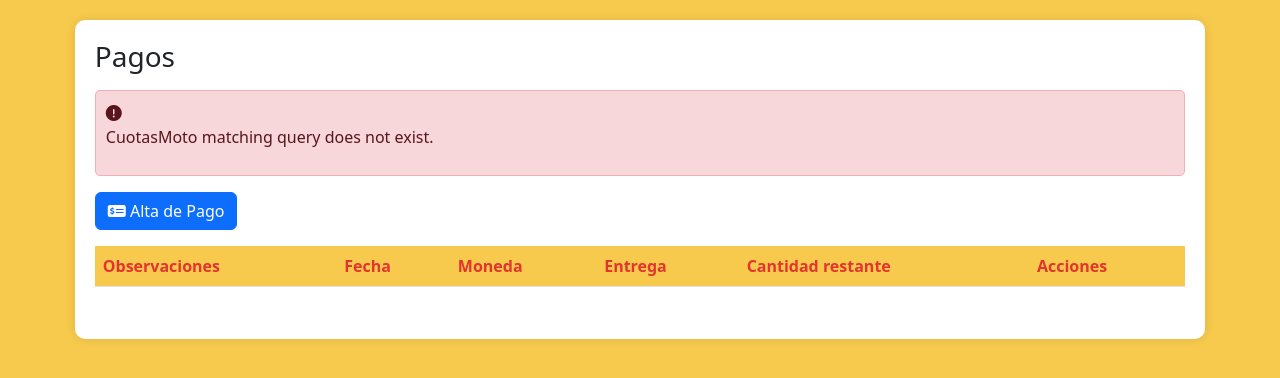
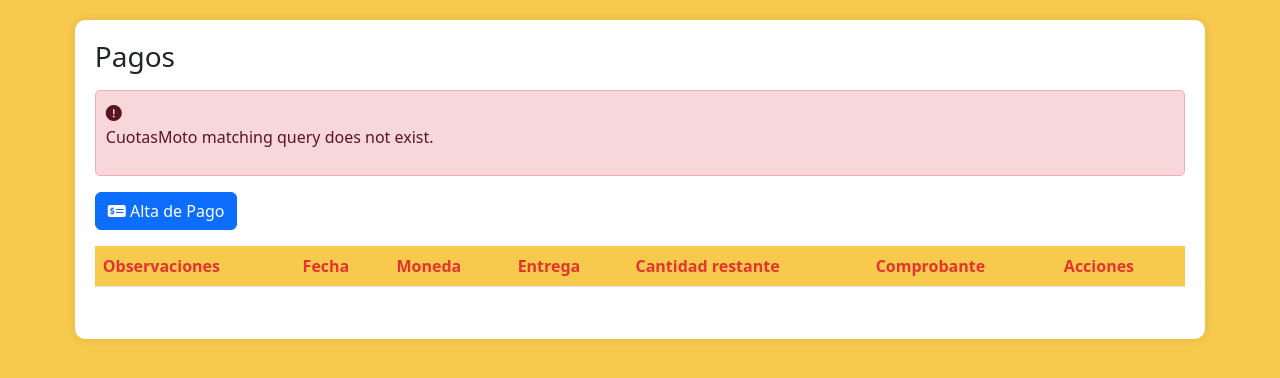
Before and after one commit to jlumaca/UmpierrezMotos, a Django app: page /alta_pago/1 in a window 1280 px wide. Shown: the part 56-434 px from the top of the page. Run offline with Django 5.2, Linux system fonts and the light colour scheme; data comes from the database, SQL or seed files in the repository; both versions use the stored data as it was after the commit; lists and menus that the app fills with data are empty.

Commit message:
Se agrega pago y visualizacion de comprobante

```diff
--- a/AppUM/models.py
+++ b/AppUM/models.py
@@ -116,3 +116,4 @@ class CuotasMoto(models.Model):
     precio_dolar = models.DecimalField(max_digits=10, decimal_places=2,default=0)
     venta = models.ForeignKey(ComprasVentas, related_name='cuotas_venta', on_delete=models.CASCADE)
     observaciones = models.TextField(null=True, blank=True)
+    comprobante_pago = models.FileField(upload_to='documentacion/comprobantes/', null=True, blank=True)
--- a/AppUM/templates/perfil_administrativo/ventas/detalles_cuotas.html
+++ b/AppUM/templates/perfil_administrativo/ventas/detalles_cuotas.html
@@ -70,6 +70,10 @@
                 <label for="descripcion" class="form-label">Observaciones</label>
                 <textarea class="form-control" name="observaciones_pago" id="descripcion" placeholder="Observaciones del pago" rows="3"></textarea>
             </div>
+            <div class="mb-3">
+                <label for="libreta_propiedad" class="form-label">Comprobante de pago</label>
+                <input type="file" class="form-control" name="comprobante_pago" id="comprobante_pago">
+            </div>
             <button type="submit" class="btn btn-success">Guardar</button>
             <a href="" class="btn btn-secondary">Cancelar</a>
         </form>
@@ -87,17 +91,28 @@
                 <th>Moneda</th>
                 <th>Entrega</th>
                 <th>Cantidad restante</th>
+                <th>Comprobante</th>
                 <th>Acciones</th>
             </tr>
         </thead>
         <tbody>
                {% for cuota in page_obj %}
                 <tr>
-                    <td>{{ cuota.observaciones }}</td>
-                    <td>{{ cuota.fecha_pago }}</td>
-                    <td>{{ cuota.moneda }}</td>
-                    <td>{% if cuota.moneda == "Pesos" %} {{ cuota.valor_pago_pesos }} {% else %} {{ cuota.valor_pago_dolares }} {% endif %}</td>
-                    <td>${{ cuota.cant_restante_pesos }}/U$s{{ cuota.cant_restante_dolares }}</td>
+                    <td>{{ cuota.cuota.observaciones }}</td>
+                    <td>{{ cuota.cuota.fecha_pago }}</td>
+                    <td>{{ cuota.cuota.moneda }}</td>
+                    <td>{% if cuota.cuota.moneda == "Pesos" %} {{ cuota.cuota.valor_pago_pesos }} {% else %} {{ cuota.cuota.valor_pago_dolares }} {% endif %}</td>
+                    <td>${{ cuota.cuota.cant_restante_pesos }}/U$s{{ cuota.cuota.cant_restante_dolares }}</td>
+                    <td>
+                        {% if cuota.comprobante_pago %}
+                        <a href="{{ cuota.comprobante_pago }}" target="_blank" class="btn btn-primary">
+                            <i class="fas fa-file-alt"></i> Ver Comprobante
+                        </a>
+
+                        {% else %}
+                            <p>SIN COMPROBANTE</p>
+                        {% endif %}
+                    </td>
                     <td><a href=""><button class="btn btn-sm btn-danger"><i class="fas fa-trash"></i></button></a></td>
                 </tr>
                 {% endfor %}
--- a/AppUM/views.py
+++ b/AppUM/views.py
@@ -1932,19 +1932,19 @@ def detalles_personal(req,id_personal):
     except Exception as e:
          pass
 
-def prueba_compra_venta(req):
-    logo_um = Logos.objects.get(id=1)
-    logo_um_url = req.build_absolute_uri(logo_um.logo_UM.url) if logo_um.logo_UM else None
-    ruta_pdf = "perfil_administrativo/motos/compra_venta.html"
-
-    regresa_moto = Moto.objects.get(id=1)
-
-    datos_a_pdf = contexto_para_pdf_moto(regresa_moto,logo_um_url)
-    renderizar_en = "perfil_administrativo/motos/contenido_pdf.html"
-    nombre_archivo = "compra_venta_prueba.pdf"
-    mensaje = "PRUEBA DE MOTO MENSAJE"
-    pdf_ret = pdf_crear(req,ruta_pdf,renderizar_en,regresa_moto,datos_a_pdf,nombre_archivo,mensaje,"UM")
-    return pdf_ret
+# def prueba_compra_venta(req):
+#     logo_um = Logos.objects.get(id=1)
+#     logo_um_url = req.build_absolute_uri(logo_um.logo_UM.url) if logo_um.logo_UM else None
+#     ruta_pdf = "perfil_administrativo/motos/compra_venta.html"
+
+#     regresa_moto = Moto.objects.get(id=1)
+
+#     datos_a_pdf = contexto_para_pdf_moto(regresa_moto,logo_um_url)
+#     renderizar_en = "perfil_administrativo/motos/contenido_pdf.html"
+#     nombre_archivo = "compra_venta_prueba.pdf"
+#     mensaje = "PRUEBA DE MOTO MENSAJE"
+#     pdf_ret = pdf_crear(req,ruta_pdf,renderizar_en,regresa_moto,datos_a_pdf,nombre_archivo,mensaje,"UM")
+#     return pdf_ret
 
 
 def form_venta_moto(req,id_moto):
@@ -2120,10 +2120,38 @@ def vista_ventas(req):
 def detalles_cuotas(req,id_cv):
     try:
         cuotas = CuotasMoto.objects.filter(venta_id=id_cv)
+
+        resultados_cuotas = (
+                CuotasMoto.objects
+                .filter(venta_id=id_cv)
+                .values(
+                    'id',
+                    'fecha_pago',
+                    'fecha_prox_pago',
+                    'cant_restante_dolares',
+                    'cant_restante_pesos',
+                    'moneda',
+                    'observaciones',
+                    'valor_pago_dolares',
+                    'valor_pago_pesos',
+                    'comprobante_pago'
+                )
+            )
+
+        res_documentacion = []
+        for resultado in resultados_cuotas:
+                    cm = CuotasMoto.objects.get(id=resultado['id'])
+                    res_documentacion.append({
+                    'cuota': resultado,
+                    'comprobante_pago': cm.comprobante_pago.url if cm.comprobante_pago else None
+        })
+
         pago_acordado = ComprasVentas.objects.get(id=id_cv)
-        paginator = Paginator(cuotas, 5)  # 5 clientes por página
+
+        paginator = Paginator(res_documentacion, 5)  # 5 clientes por página
         page_number = req.GET.get('page')  # Obtiene el número de página desde la URL
         page_obj = paginator.get_page(page_number)
+
         return render(req,"perfil_administrativo/ventas/detalles_cuotas.html",{"page_obj":page_obj,"id_cv":id_cv,"pago_acordado":pago_acordado.forma_de_pago})
     except Exception as e:
         return render(req,"perfil_administrativo/ventas/detalles_cuotas.html",{"error_message":e})
@@ -2145,6 +2173,7 @@ def alta_pago(req,id_cv):
             resto_dolares = int(cuota.cant_restante_dolares) - int(entrega_dolares)
             resto_pesos = resto_dolares * precio_dolar
 
+        comprobante = req.FILES.get('comprobante_pago')
         nueva_cuota = CuotasMoto(
             fecha_pago = datetime.now(),
             fecha_prox_pago = req.POST['f_prox_pago'],
@@ -2155,11 +2184,17 @@ def alta_pago(req,id_cv):
             observaciones = req.POST['observaciones_pago'],
             precio_dolar = precio_dolar,
             valor_pago_dolares = entrega_dolares,
-            valor_pago_pesos = entrega_pesos
+            valor_pago_pesos = entrega_pesos,
+            comprobante_pago = comprobante
         )
         nueva_cuota.save()
+        comprobante_url = nueva_cuota.comprobante_pago.url
+        # messages.success(req, "Pago ingresado con éxito")
+        # return redirect(reverse('DetallesCuotas', kwargs={'id_cv': id_cv}))
         messages.success(req, "Pago ingresado con éxito")
-        return redirect(reverse('DetallesCuotas', kwargs={'id_cv': id_cv}))
+
+    # Redirección con el parámetro
+        return redirect(f"{reverse('DetallesCuotas',kwargs={'id_cv':id_cv})}?comprobante_url={comprobante_url}")
     except Exception as e:
         return render(req,"perfil_administrativo/ventas/detalles_cuotas.html",{"error_message":e})
 
```
Also changed, not shown: AppUM/migrations/0030_cuotasmoto_comprobante_pago.py (added), db.sqlite3, 3 other files.
